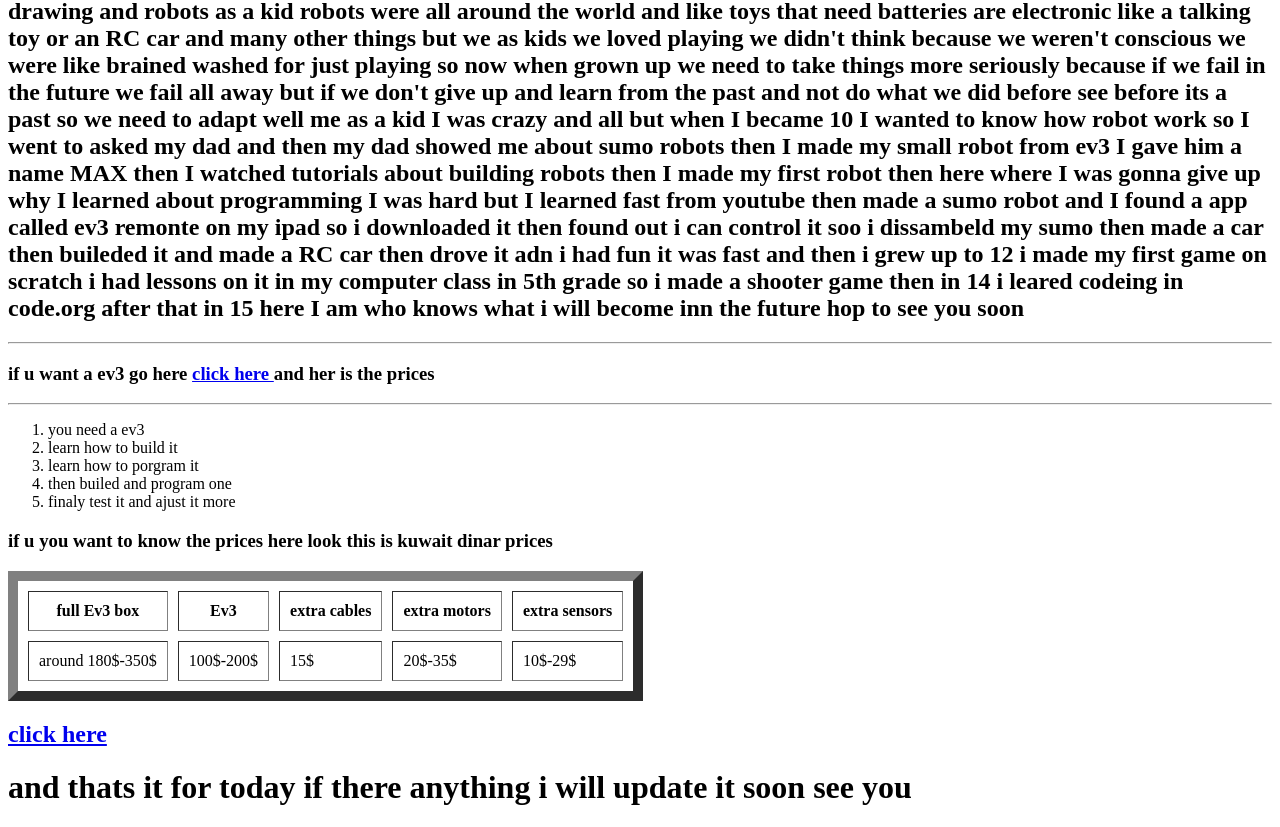
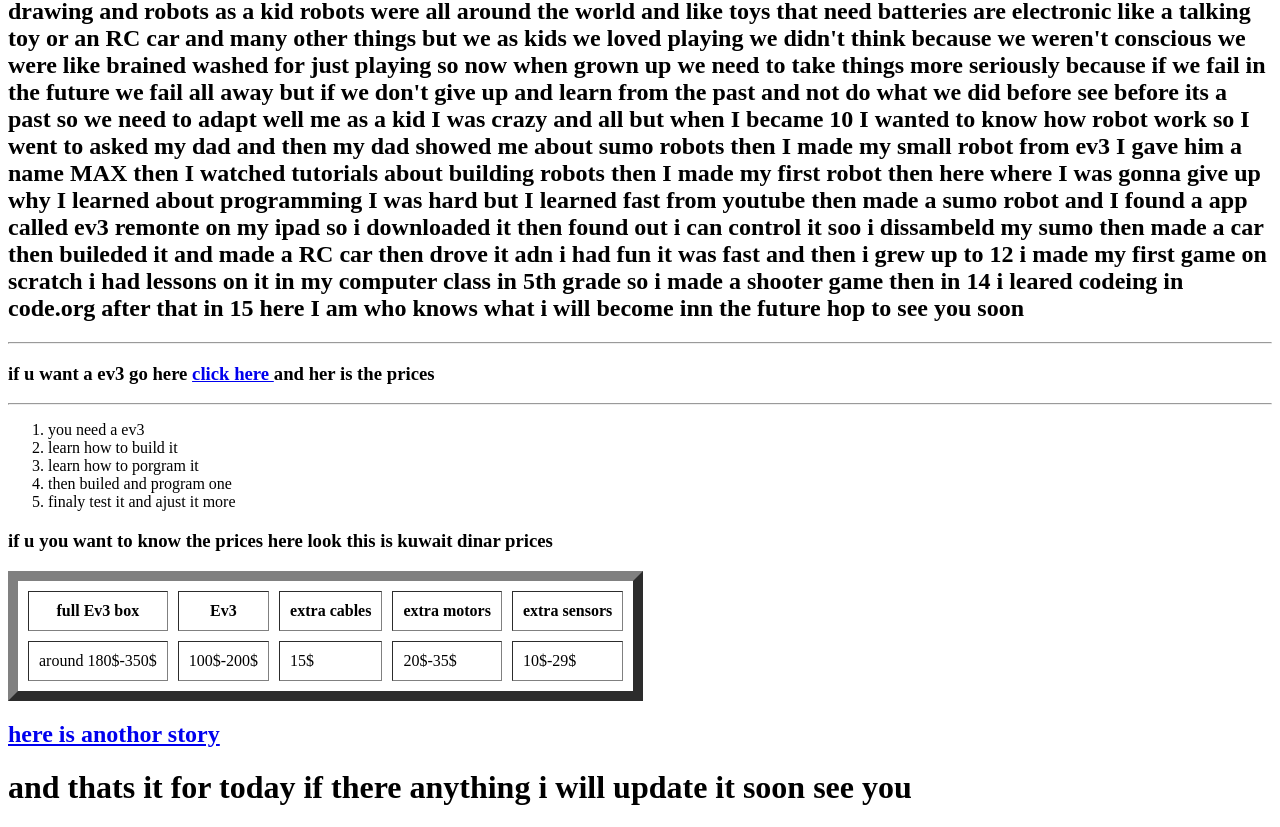
Before and after one commit to Hamani2006/whoami, a plain HTML site: page index.html in a window 1280 px wide. Shown: the part 109-936 px from the top of the page. Drawn offline with Linux system fonts and the light colour scheme.

Commit message:
Update index.html

```diff
--- a/index.html
+++ b/index.html
@@ -44,7 +44,7 @@
 
 
       </table>
-                <h2 if you want more stories and websites visit this link </h2> <a href="https://hamani2006.github.io/mystoryev3/" target="blank" >click here</a>
+                <h2 if you want more stories and websites visit this link </h2> <a href="https://hamani2006.github.io/mystoryev3/" target="blank" >here is anothor story</a>
                     <h1>and thats it for today if there anything i will update it soon see you </h1>
 </body>
 </html>
```
